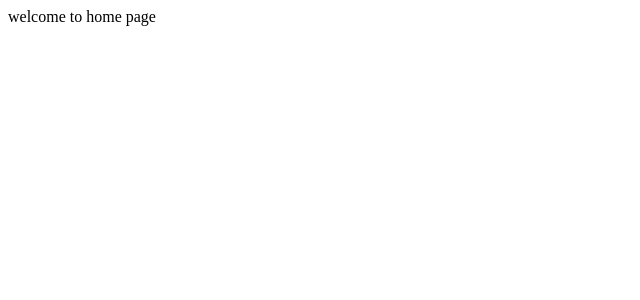
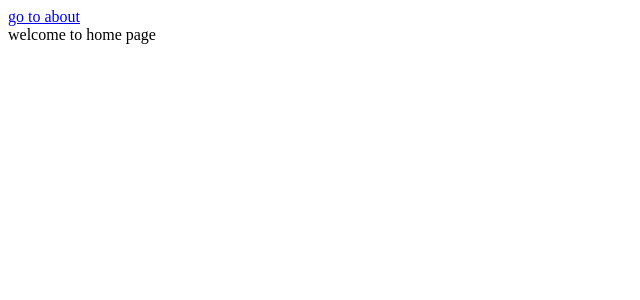
Before and after one commit to MohJaber93/first-next-app, a Next.js app: page / in a window 1280 px wide. Shown: the top 300 px of the page, without its empty margins (0-640 px from the left). Built offline with nearby package versions, Linux system fonts and the light colour scheme.

Commit message:
use routing Link next

```diff
--- a/pages/index.js
+++ b/pages/index.js
@@ -1,11 +1,14 @@
-import React from 'react'
+import Link from "next/link";
 
 const Home = () => {
-    return (
-        <div>
-            welcome to home page
-        </div>
-    )
-}
+  return (
+    <div>
+      <div>
+        <Link href="/about">go to about</Link>
+      </div>
+      welcome to home page
+    </div>
+  );
+};
 
-export default Home
+export default Home;
```
Also changed, not shown: pages/about.js (added, +14 -0 lines), 1 other file (tests, documents, lock files or other folders).
